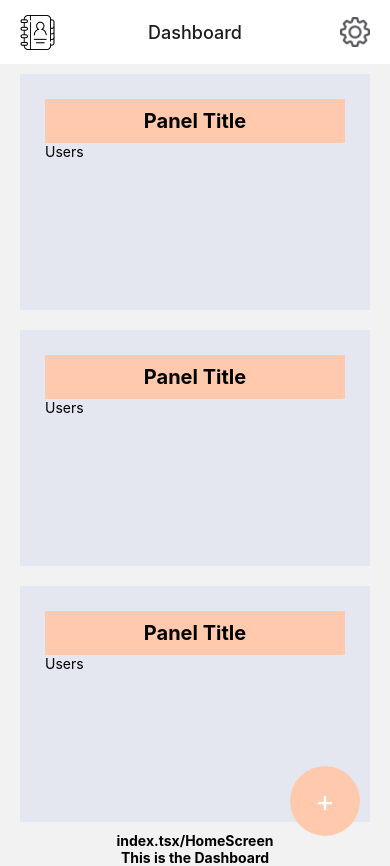
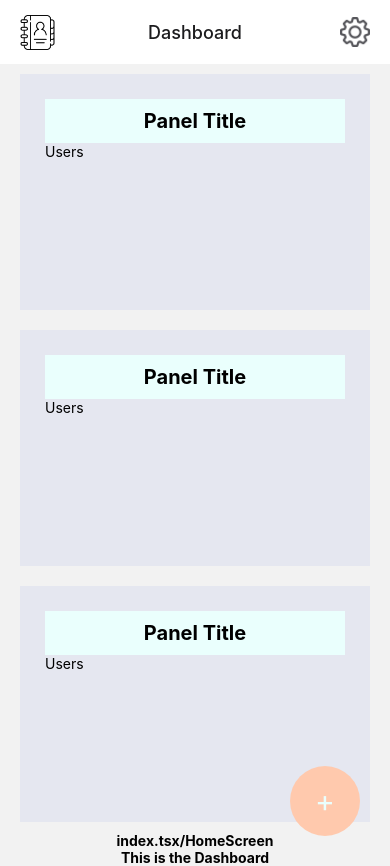
Before and after one commit to dvdgamer/pal-pals, a React Native app in the folder pal-pals/: screen / in a window 390 px wide. Built offline with nearby package versions, Linux system fonts and the light colour scheme.

Commit message:
Changed color of the FriendsList headers

```diff
--- a/pal-pals/App.tsx
+++ b/pal-pals/App.tsx
@@ -22,6 +22,7 @@ export default function App() {
             headerShadowVisible: false,
             headerTitle: "Dashboard",
             headerTitleAlign: "center",
+            // headerStyle: { backgroundColor: "#FFC9AD" },
             headerRight: () => (
               <ScreenHeaderBtn
                 title="Settings"
@@ -45,6 +46,7 @@ export default function App() {
           component={Settings}
           options={({ navigation }) => ({
             headerShadowVisible: true,
+            // headerStyle: { backgroundColor: "#FFC9AD" },
             headerRight: () => (
               <ScreenHeaderBtn
                 title="Settings"
@@ -52,21 +54,32 @@ export default function App() {
                 iconUrl={require("./assets/images/logoutIcon.png")}
                 dimension={{ width: 30, height: 30 }}
               />
-            )
+            ),
           })}
         />
-        <Stack.Screen name="Add a friend" component={AddFriend} />
+        <Stack.Screen
+        name="Add a friend"
+        component={AddFriend}
+        //                                 To add color to the header
+
+        // options={() => (
+        //   {
+        //     headerShadowVisible: true,
+        //     headerStyle: { backgroundColor: "#FFC9AD" },
+        //   }
+        // )}
+        />
         <Stack.Screen name="Friends List" component={FriendsList} />
       </Stack.Navigator>
     </NavigationContainer>
   );
 }
 
-// const styles = StyleSheet.create({
-//   container: {
-//     flex: 1,
-//     backgroundColor: '#fff',
-//     alignItems: 'center',
-//     justifyContent: 'center',
-//   }
-// });
+const styles = StyleSheet.create({
+  header: {
+    // flex: 1,
+    backgroundColor: "#FFC9AD",
+    alignItems: "center",
+    justifyContent: "center",
+  },
+});
--- a/pal-pals/app/index.tsx
+++ b/pal-pals/app/index.tsx
@@ -31,7 +31,7 @@ export default function HomeScreen() {
             style={{
               // fontWeight: "bold",
               fontSize: 30,
-              color: "white",
+              color: "#EAFFFD",
             }}
           >
             +
--- a/pal-pals/app/screens/friendsList.tsx
+++ b/pal-pals/app/screens/friendsList.tsx
@@ -5,6 +5,7 @@ import {
   StyleSheet,
   TouchableOpacity,
   Image,
+  ScrollView,
 } from "react-native";
 import AccordionView from '../../components/Collapsible';
 
@@ -33,19 +34,21 @@ export default function FriendList() {
   // );
 
   return (
-    <View style={{ flex: 1, justifyContent: "center", alignItems: "center"}}>
+    <ScrollView style={{ flex: 1 }}>
+    <View style={{ justifyContent: "center", alignItems: "center"}}>
       <Text className="pt-5 mt-5">Friend List</Text>
-      {/* <FlatList
-        data={friends}
-        renderItem={renderFriend}
-        keyExtractor={(item) => item.id.toString()}
-        style={styles.friendText}
-      /> */}
       <AccordionView></AccordionView>
     </View>
+  </ScrollView>
   );
 }
 
+{/* <FlatList
+  data={friends}
+  renderItem={renderFriend}
+  keyExtractor={(item) => item.id.toString()}
+  style={styles.friendText}
+/> */}
 
 // STYLES ////////////////////////////////////////////////////////////
 const styles = StyleSheet.create({
--- a/pal-pals/components/Collapsible.tsx
+++ b/pal-pals/components/Collapsible.tsx
@@ -111,7 +111,7 @@ const SECTIONS = [
     dateOfBirth: new Date().toLocaleDateString(),
     timeElapsed: 11,
   },
-];
+].sort((a, b) => a.name.localeCompare(b.name));
 
 interface Section {
   id: number;
@@ -181,7 +181,7 @@ class AccordionView extends Component {
 }
 const styles = StyleSheet.create({
   header: {
-    backgroundColor: "#f9c2ff",
+    backgroundColor: "#fff",
     padding: 20,
     borderColor: "black",
     borderWidth: 0.5,
--- a/pal-pals/components/Panel.tsx
+++ b/pal-pals/components/Panel.tsx
@@ -31,7 +31,7 @@ const styles = StyleSheet.create({
     fontWeight: "bold",
   },
   titleContainer: {
-    backgroundColor: "#FFC9AD", // light orange
+    backgroundColor: "#EAFFFD", // light blue
     alignItems: "center",
     justifyContent: "center",
   },
```
